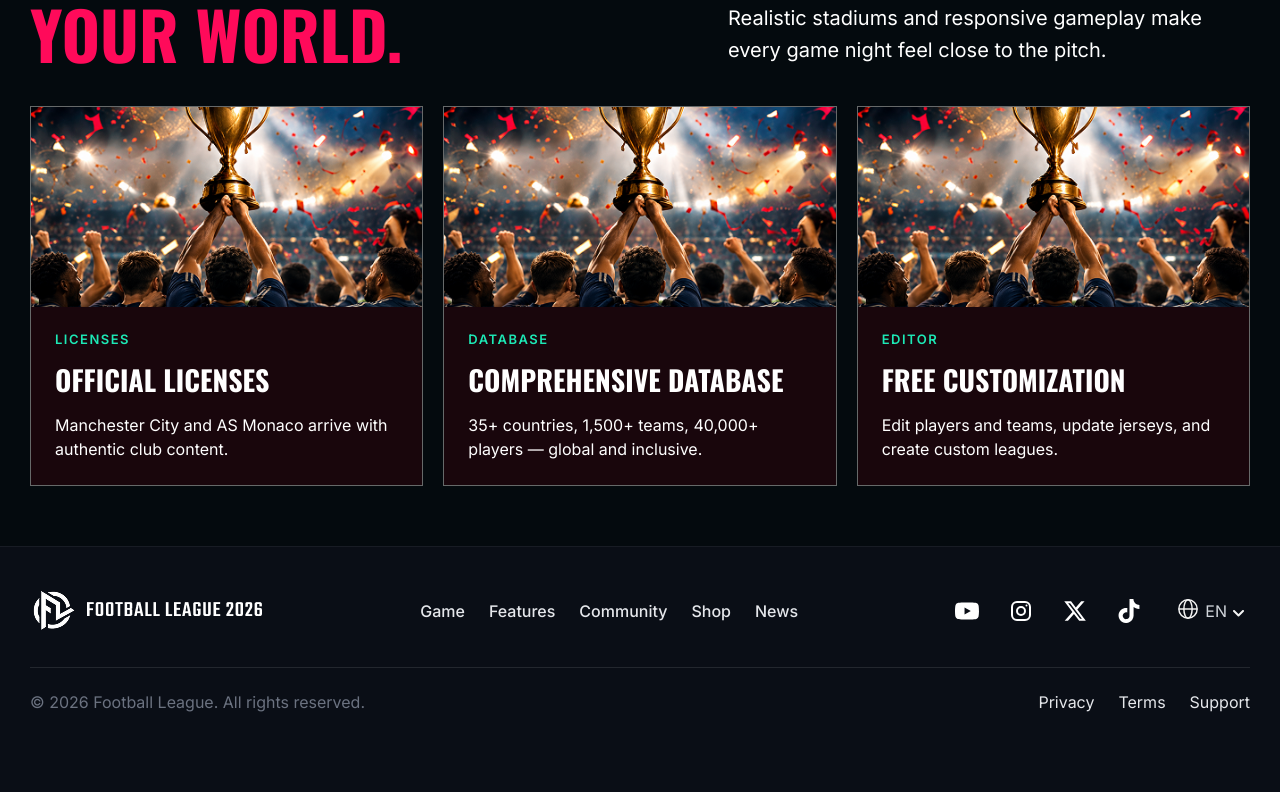
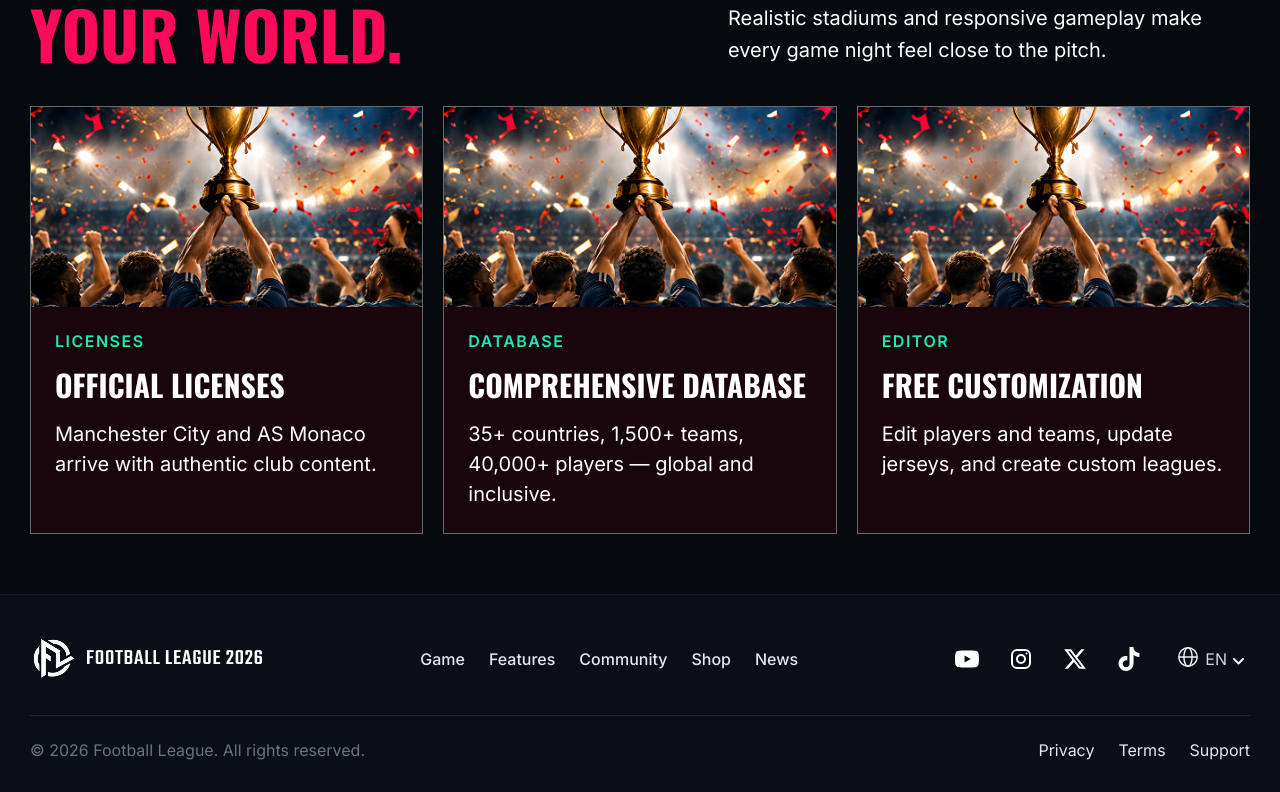
Before and after one commit to jyotithecode-sudo/football-website, a React (Vite) app: page /features in a window 1280 px wide. Shown: the part 2553-3345 px from the top of the page. Before the commit the page ends 3297 px from the top, so only its background shows below. Built offline with nearby package versions, Linux system fonts and the light colour scheme.

Commit message:
Fix Features page build

```diff
--- a/src/FeaturesPage.css
+++ b/src/FeaturesPage.css
@@ -736,7 +736,7 @@ span.feature-card-badge {
 .database-card-tag {
   margin: 0;
   font-family: "Inter", sans-serif;
-  font-size: 13px;
+  font-size: 16px;
   font-weight: 600;
   letter-spacing: 1.5px;
   text-transform: uppercase;
@@ -746,7 +746,7 @@ span.feature-card-badge {
 .database-card-title {
   margin: 0;
   font-family: "Oswald", sans-serif;
-  font-size: 28px;
+  font-size: 30px;
   font-weight: 600;
   line-height: 1.2;
   text-transform: uppercase;
@@ -755,7 +755,7 @@ span.feature-card-badge {
 
 .database-card-desc {
   margin: 0;
-  font-size: 16px;
+  font-size: 20px;
   line-height: 1.5;
   color: #fff;
 }
```
